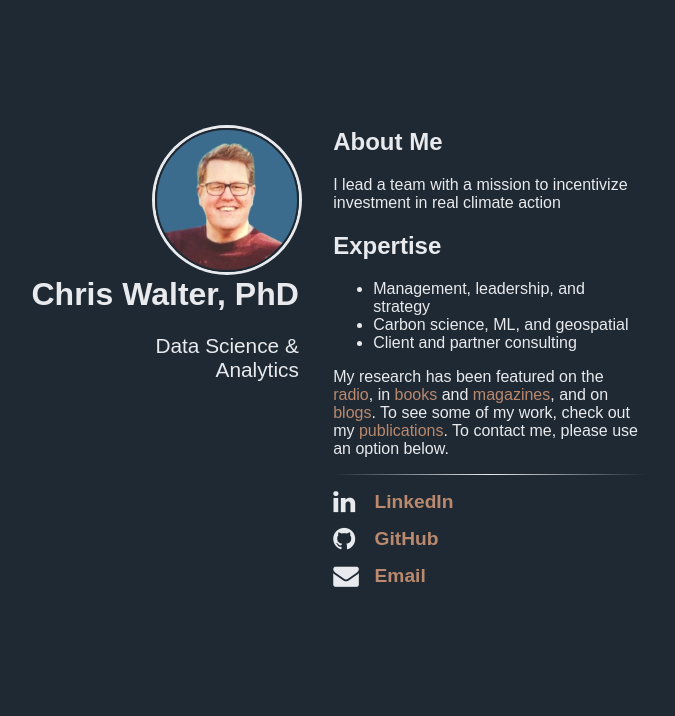
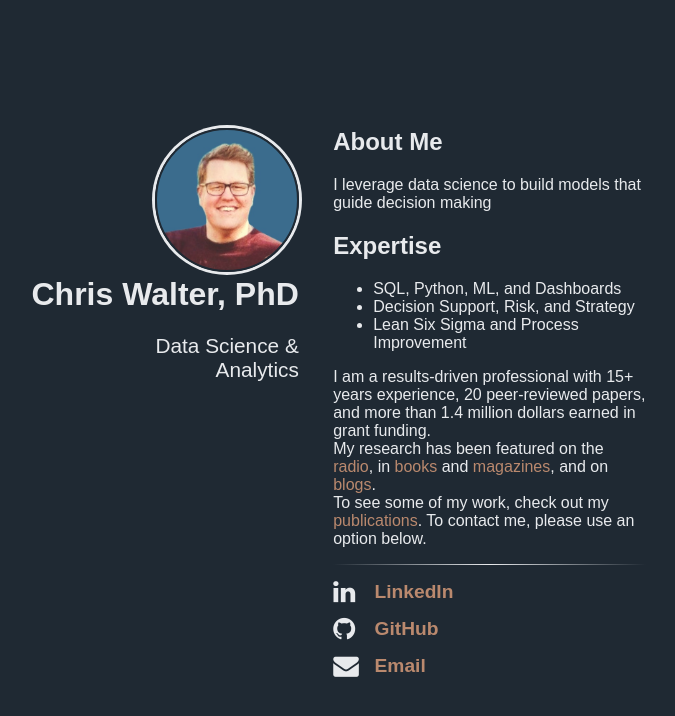
Before and after one commit to waltscience/waltscience.github.io, a Jekyll site: the page built from index.html, in a window 1280 px wide. Shown: the top 716 px of the page, without its empty margins (334-1009 px from the left). Built offline with Jekyll 4.4.1, drawn with Linux system fonts in a browser that asks for light colours; nearby versions of some CDN libraries.

Commit message:
Update content.html

```diff
--- a/_includes/content.html
+++ b/_includes/content.html
@@ -1,17 +1,20 @@
 <h2>About Me</h2>
-<p>I lead a team with a mission to incentivize investment in real climate action</p>
+<p>I leverage data science to build models that guide decision making</p>
 
 <h2>Expertise</h2>
 <ul>
-  <li>Management, leadership, and strategy</li>
-  <li>Carbon science, ML, and geospatial</li>
-  <li>Client and partner consulting</li>
+  <li>SQL, Python, ML, and Dashboards</li>
+  <li>Decision Support, Risk, and Strategy</li>
+  <li>Lean Six Sigma and Process Improvement</li>
 </ul>
 
-<p>My research has been featured on the <a href="https://www.wvpublic.org/energy-environment/2021-05-13/research-reveals-clean-air-makes-stronger-forests" target="_blank" rel="noopener noreferrer">radio</a>,
+<p>I am a results-driven professional with 15+ years experience, 20 peer-reviewed papers, and more than 1.4 million dollars earned in grant funding.
+<br>
+My research has been featured on the <a href="https://www.wvpublic.org/energy-environment/2021-05-13/research-reveals-clean-air-makes-stronger-forests" target="_blank" rel="noopener noreferrer">radio</a>,
 in <a href="https://www.cornellpress.cornell.edu/book/9781501747281/nature-beyond-solitude/" target="_blank" rel="noopener noreferrer">books</a>
 and <a href="https://www.popsci.com/climate-change-microbes/" target="_blank" rel="noopener noreferrer">magazines</a>,
 and on <a href="https://blogs.nicholas.duke.edu/citizenscientist/diversity/" target="_blank" rel="noopener noreferrer">blogs</a>.
+<br>
 To see some of my work, check out my <a href="https://scholar.google.com/citations?hl=en&user=wfn0gRYAAAAJ&view_op=list_works" target="_blank" rel="noopener noreferrer">publications</a>.
 To contact me, please use an option below.</p>
 
```
